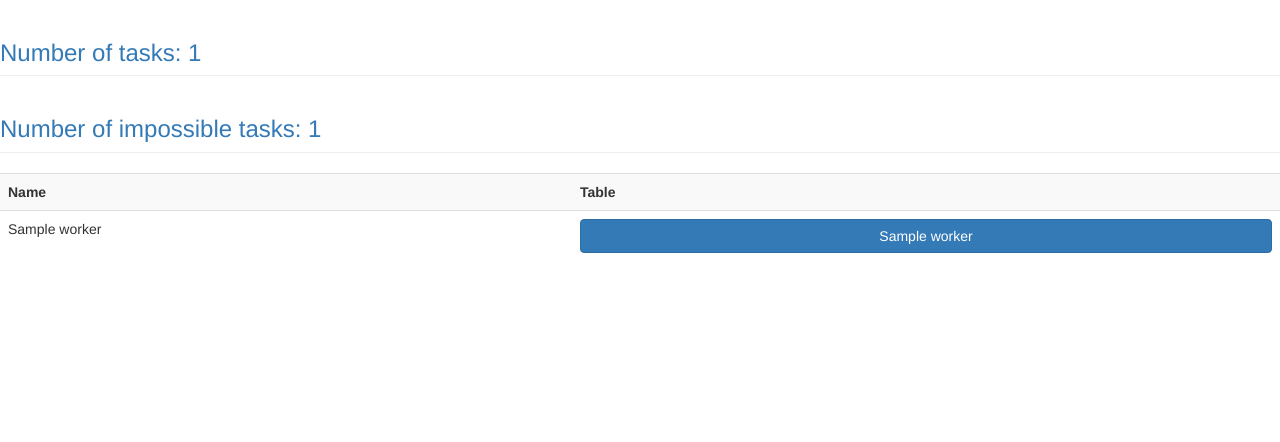
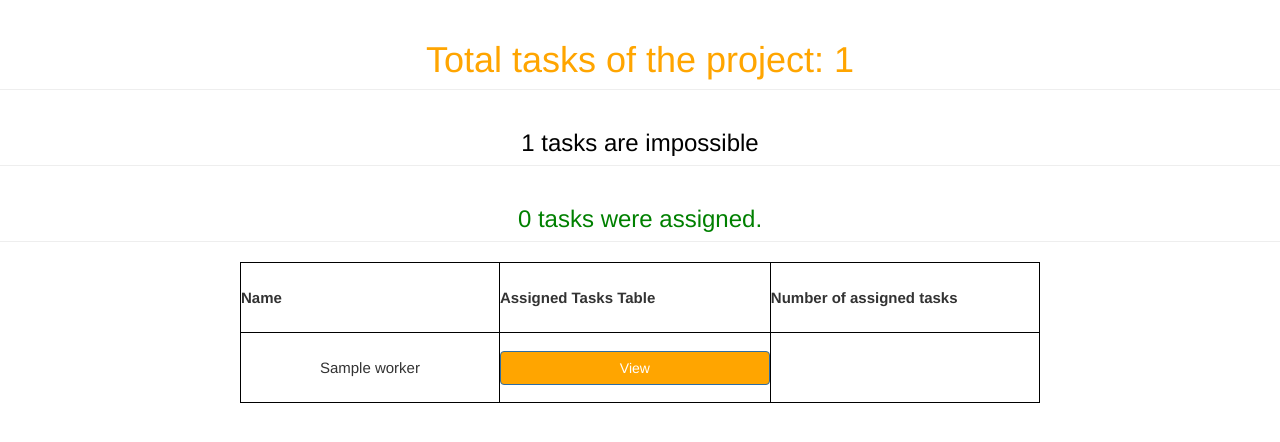
Before and after one commit to yaelhadad/FinalProject, a Flask app: page /tasks_assigned in a window 1280 px wide. Shown: the top 442 px of the page. Run offline with Flask 2, Linux system fonts and the light colour scheme; tables that the repository leaves empty hold one stand-in row (values such as "Sample post"); some libraries are stand-ins or nearby versions.

Commit message:
change the design

```diff
--- a/Code/login.py
+++ b/Code/login.py
@@ -1,7 +1,8 @@
 from flask import Flask, render_template, redirect, url_for, request, flash
 from flask_bootstrap import Bootstrap
-from wtforms import StringField, PasswordField, BooleanField
-from wtforms.validators import InputRequired, Email, Length
+from sqlalchemy import CheckConstraint
+from wtforms import StringField, PasswordField, BooleanField, SelectField
+from wtforms.validators import InputRequired, Email, Length, DataRequired
 from flask_wtf import FlaskForm
 from flask_sqlalchemy import SQLAlchemy
 from flask_login import LoginManager, UserMixin, login_user, login_required, logout_user, current_user
@@ -29,6 +30,7 @@
 Bootstrap(app)
 all_workers_names = []
 all_workers_get_task_names = {}
+count_tasks_for_each_worker = {}
 
 
 
@@ -36,6 +38,7 @@
     id = db.Column(db.Integer, primary_key=True)
     username = db.Column(db.String(15), unique=True)
     email = db.Column(db.String(50), unique=True)
+    role = db.Column(db.String(10))
     password = db.Column(db.String(80))
 
 
@@ -91,7 +94,8 @@
 class RegisterForm(FlaskForm):
     email = StringField('email', validators=[InputRequired(), Email(message='Invalid email'), Length(max=50)])
     username = StringField('username', validators=[InputRequired(), Length(min=4, max=15)])
-    password = PasswordField('password', validators=[InputRequired(), Length(min=8, max=10)])
+    role = SelectField('role', validators=[DataRequired()], choices=[('member', 'manager')])
+    password = PasswordField('password', validators=[InputRequired(), Length(min=4, max=8)])
 
 
 
@@ -106,12 +110,18 @@
     return render_template('index.html')
 
 
+@app.route('/tutorial', methods=['GET', 'POST'])
+def tutorial():
+    return render_template('tutorial.html')
+
+
+
 @app.route('/signup', methods=['GET', 'POST'])
 def signup():
     form = RegisterForm()
     if form.validate_on_submit():
         hashed_password = generate_password_hash(form.password.data, method='sha256')
-        new_user = User(username=form.username.data, email=form.email.data, password=hashed_password)
+        new_user = User(username=form.username.data, email=form.email.data, password=hashed_password, role=form.role.data)
         db.session.add(new_user)
         db.session.commit()
 
@@ -141,8 +151,7 @@
 @app.route('/ExcelUpload', methods=['GET', 'POST'])
 @login_required
 def ExcelUpload():
-    # db.session.query(Impossible).delete()
-    # db.session.commit()
+
     if request.method == 'POST':
         if request.files.get('upload_tasks'):
             tasks_csv = request.files['upload_tasks']
@@ -237,15 +246,19 @@
         workers_get_tasks = db.session.query(Assigned).all()
         for worker in workers_get_tasks:
             all_workers_get_task_names[worker.Name] = db.session.query(Assigned).filter_by(Name=worker.Name)
-        tasks_number = str(db.session.query(Tasks).count())
+            count_tasks_for_each_worker[worker.Name] = all_workers_get_task_names[worker.Name].count()
+        tasks_number = db.session.query(Tasks).count()
         are_any_impossible = db.session.query(Impossible).first()
         if are_any_impossible:
-            impossible_tasks = str(db.session.query(Impossible).count())
+            impossible_tasks = db.session.query(Impossible).count()
+            assigned_tasks_sum = str(tasks_number - impossible_tasks)
+            msg1 = "%s tasks are impossible" % (impossible_tasks)
+            msg2 = "%s tasks were assigned." % (assigned_tasks_sum)
         else:
-            impossible_tasks = '0'
-
+            msg1 = "All the tasks were assigned successfully!"
+            msg2 = "Good Luck!"
         return render_template('tasks_assigned.html', data=all_workers, tasks_number=tasks_number,
-                               impossible=impossible_tasks)
+                               msg1=msg1, msg2 = msg2, count=count_tasks_for_each_worker)
     except Exception:
         print("Exception in user code:")
         traceback.print_exc(file=sys.stdout)
--- a/Code/templates/index.html
+++ b/Code/templates/index.html
@@ -43,6 +43,7 @@
           <li><a class="nav-link scrollto active" href="#hero">Home</a></li>
           <li><a class="nav-link scrollto" href="#about">About</a></li>
           <li><a href="{{ url_for('login') }}">Login</a></li>
+          <li><a href="{{ url_for('tutorial') }}">Tutorial</a></li>
           <li><a href="{{ url_for('signup') }}">Sign Up</a></li>
 
         </ul>
--- a/Code/templates/signup.html
+++ b/Code/templates/signup.html
@@ -13,10 +13,11 @@
 {% block content %}
 <div class="container">
 
-  <form class="form-signin"  method="POST" action="/signup">>
+  <form class="form-signin"  method="POST" action="/signup">
     <h2 class="form-signin-heading">Sign Up</h2>
     {{ form.hidden_tag() }}
     {{ wtf.form_field(form.username) }}
+    {{ wtf.form_field(form.role) }}
     {{ wtf.form_field(form.email) }}
     {{ wtf.form_field(form.password) }}
 
--- a/Code/templates/tasks_assigned.html
+++ b/Code/templates/tasks_assigned.html
@@ -1,22 +1,40 @@
 <!DOCTYPE html>
 <head>
+<style>
+table, th, td {
+border: 1px solid black;
+margin-left: auto;
+margin-right: auto;
+border-collapse: collapse;
+width: 800px;
+height: 70px;
+text-align: center;
+font-size: 15px;
+}
+
+</style>
+
     <title>Number of tasks</title>
     <link rel="stylesheet" href="{{url_for('static',filename='css/bootstrap.min.css')}}">
-    <link rel="stylesheet" href="{{url_for('static',filename='myfont/css/all.min.css')}}">
+    <link rel="stylesheet" href="{{url_for('static',filename='myfont/css/all.css')}}">
     <script src="{{url_for('static',filename='js/jquery.min.js')}}"></script>
 </head>
 <body>
-<h3 class="page-header text-primary">Number of tasks: {{ tasks_number }}</h3>
-<h3 class="page-header text-primary">Number of impossible tasks: {{ impossible  }}</h3>
-<table id="data" class="table table-striped">
+<h1 class="page-header text-primary" style="text-align:center; color: orange;">Total tasks of the project: {{ tasks_number }}</h1>
+<h3 class="page-header text-primary" style="text-align:center; color: black">{{ msg1  }}</h3>
+<h3 class="page-header text-primary" style="text-align:center ;color:green ">{{ msg2  }} </h3>
+
+<table id="data">
     <tr>
         <th>Name</th>
-        <th>Table</th>
+        <th>Assigned Tasks Table</th>
+        <th>Number of assigned tasks</th>
     </tr>
     {% for row in data %}
     <tr>
         <td>{{ row.Name }}</td>
-        <td><a href="{{url_for('view_tasks_for_worker', WorkerName = row.Name )}}" class="btn btn-primary btn-block">{{ row.Name }}</a></td>
+        <td><a href="{{url_for('view_tasks_for_worker', WorkerName = row.Name )}}" class="btn btn-primary btn-block" style="background-color:orange"> View </a></td>
+        <td>{{ count[row.Name] }}</td>
     </tr>
     {% endfor %}
 </table>
```
Also changed, not shown: Code/templates/ExcelUpload.html (+8 -9 lines).
